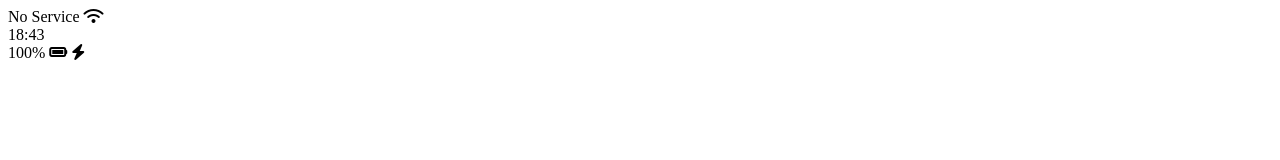
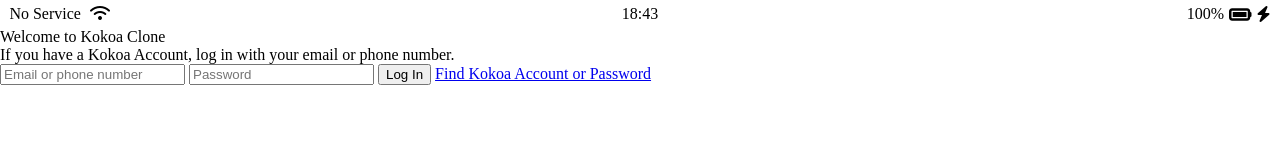
Before and after one commit to Suah-Hong/kokoa-clone-2022, a plain HTML site: page index.html in a window 1280 px wide. Drawn offline with Linux system fonts and the light colour scheme.

Commit message:
css doesn't working

```diff
--- /dev/null
+++ b/css/components/status-bar.css
@@ -0,0 +1,23 @@
+.status-bar {
+    display: flex;
+    justify-content: center;
+    padding: 5px 3px;
+}
+.status-bar__column{
+    width:33%
+}
+.status-bar__column:first-child span{
+    margin-right: 5px;
+}
+.status-bar__column:nth-child(2){
+    display:flex;
+    justify-content: center;
+}
+.status-bar__column:last-child{
+    display:flex;
+    justify-content: flex-end;
+    align-items: center;
+}
+.status-bar__column .fa-battery-full{
+    margin:0px 5px;
+}
--- /dev/null
+++ b/css/reset.css
@@ -0,0 +1,24 @@
+html, body, div, span, applet, object, iframe,
+h1, h2, h3, h4, h5, h6, p, blockquote, pre,
+a, abbr, acronym, address, big, cite, code,
+del, dfn, em, img, ins, kbd, q, s, samp,
+small, strike, strong, sub, sup, tt, var,
+b, u, i, center,
+dl, dt, dd, ol, ul, li,
+fieldset, form, label, legend,
+table, caption, tbody, tfoot, thead, tr, th, td,
+article, aside, canvas, details, embed,
+figure, figcaption, footer, header, hgroup,
+menu, nav, output, ruby, section, summary,
+time, mark, audio, video {
+	margin: 0;
+	padding: 0;
+	border: 0;
+	font-size: 100%;
+	font: inherit;
+	vertical-align: baseline;
+}
+
+input:focus {
+    outline:none;
+}
--- /dev/null
+++ b/css/screens/login.css
@@ -0,0 +1,54 @@
+.welcome-header{
+    margin: 90px 0px;
+    text-align: center;
+    display: flex;
+    flex-direction: column;
+    align-items: center;
+}
+.welcome-header__title{
+    margin-bottom: 20px;
+    font-size: 25px;
+}
+.welcome-header__text{
+    width: 60%;
+    opacity: 0.7;
+
+}
+#login-form{
+    display: flex;
+    flex-direction: column;
+    margin:0px 30px;
+}
+#login-form input{
+    border: none;
+    padding: 15px 0px;
+    font-size: 18px;
+    margin-bottom: 25px;
+    transition: border-color 0.3s ease-in-out;
+    border-bottom: 1px solid rgba(0, 0, 0, 0.2)
+
+}
+#login-form input:not([type="submit"]){
+    border-bottom: 1px solid rgba(0, 0, 0, 0.2);
+    transition: border-color 0.3s ease-in-out;
+}
+#login-form input:: ::placeholder{
+    color: rgba(0, 0, 0, 0.4)
+}
+#login-form input:focus{
+    border-color: var(--yellow)
+}
+#login-form input[type="submit"]{
+    background-color: var(--yellow);
+    cursor: pointer;
+    font-size: 16px;
+    padding: 20px 0px;
+    border-radius: 5px;
+    border-bottom: var(--yellow);
+}
+#login-form a{
+    text-align:center;
+    text-decoration: none;
+    color: inherit;
+    font-size:13px;
+}
--- /dev/null
+++ b/css/style.css
@@ -0,0 +1,10 @@
+@import url('https://fonts.googleapis.com/css2?family=Open+Sans:wght@400;600&display=swap');
+@import "reset.css";
+@import "variables.css";
+/*Components*/
+@import "components/status-bar.css";
+/*Screens*/
+@import "screens/login.css"
+body{
+    font-family:'Open Sans', sans-serif;
+}
--- /dev/null
+++ b/css/variables.css
@@ -0,0 +1,3 @@
+:root{
+    --yellow: #fae100;
+}
--- a/index.html
+++ b/index.html
@@ -1,27 +1,42 @@
 <!DOCTYPE html>
 <html lang="en">
 <head>
+    <link rel="stylesheet" href="css/style.css">
     <meta charset="UTF-8">
     <meta http-equiv="X-UA-Compatible" content="IE=edge">
     <meta name="viewport" content="width=device-width, initial-scale=1.0">
-    <title>Welcome to Kokoa Talk</title>
+    <title>Welcome to Kokoa Clone</title>
 </head>
 <body>
-    <div id="status-bar">
+    <div class="status-bar">
         <div class="status-bar__column">
             <span>No Service</span>
-            <i class="fa-solid fa-wifi"></i>
+            <i class="fas fa-wifi"></i>
         </div>
         <div class="status-bar__column">
            <span>18:43</span>
         </div>
         <div class="status-bar__column">
             <span>100%</span>
-            <i class="fa-solid fa-battery-full"></i>
-            <i class="fa-solid fa-bolt"></i>
+            <i class="fas fa-battery-full fa-lg"></i>
+            <i class="fas fa-bolt"></i>
         </div>
     </div>
     </div>
+    <header class="welcome-header">
+        <h1 class="welcome-header__title">Welcome to Kokoa Clone</h1>
+        <p class="welcome-header__text">
+            If you have a Kokoa Account, log in with your email or phone number.
+        </p>
+    </header>
+
+    <form action="friends.html" method="get" id="login-form">
+        <input name="user name" type="text" placeholder="Email or phone number"/>
+        <input name="password" type="password" placeholder="Password"/>
+        <input type="submit" value="Log In"/>
+        <a href="#">Find Kokoa Account or Password</a>
+    </form>
+
     <script src="https://kit.fontawesome.com/a354c76982.js" crossorigin="anonymous">
     </script>
 </body>
```
Also changed, not shown: friends.html (added, +1 -0 lines).
